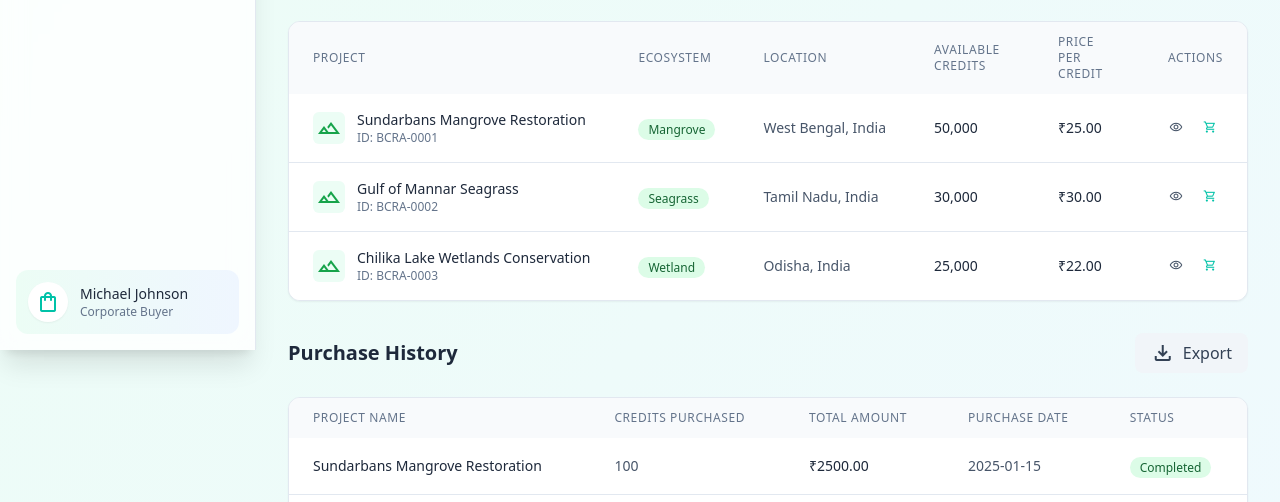
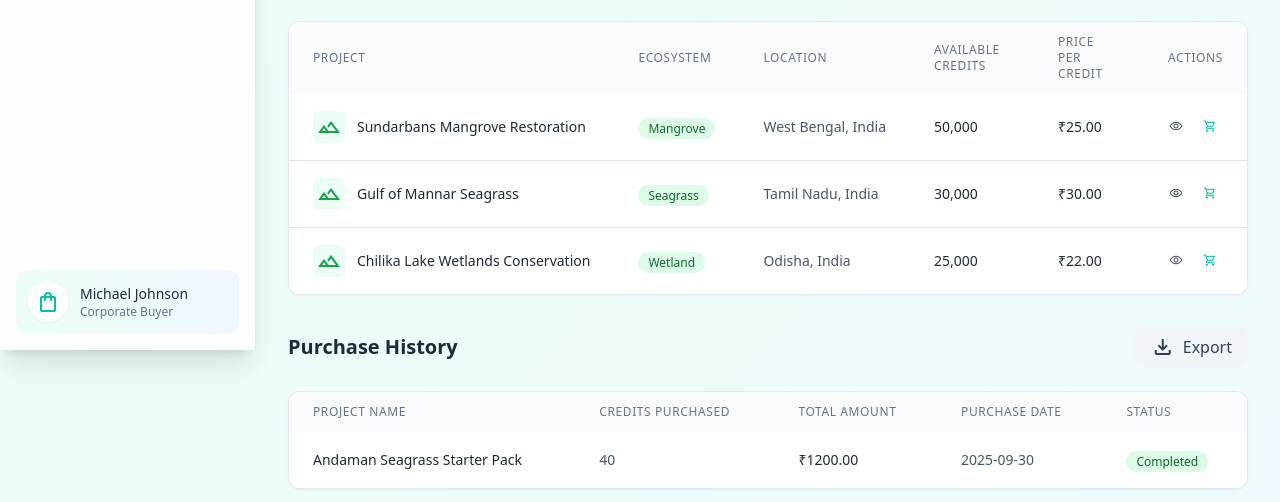
Before and after one commit to Priyanshuu00007/Blu-koin, a website: page buyer-dashboard.html in a window 1280 px wide. Shown: the part 450-952 px from the top of the page. Drawn offline with nearby package versions, Linux system fonts and the light colour scheme; sample sign-in values are in the browser's storage.

Commit message:
connected purchased items to recent purchases and buyer dashboard

```diff
--- a/buyer-dashboard.html
+++ b/buyer-dashboard.html
@@ -986,85 +986,7 @@
 
 
 
-    function populateProjectsTable() {
-
-        const tbody = document.getElementById('projectsTable');
-
-        tbody.innerHTML = '';
-
-
-
-        mockProjects.forEach(project => {
-
-            const row = document.createElement('tr');
-
-            row.className = 'hover:bg-slate-50 transition-colors';
-
-            row.innerHTML = `
-
-                <td class="px-6 py-4 whitespace-nowrap">
-
-                    <div class="flex items-center">
-
-                        <div class="w-8 h-8 rounded-md bg-[#ECFDF5] flex items-center justify-center text-[#16A34A] mr-3">
-
-                            <span class="material-symbols-outlined">landscape</span>
-
-                        </div>
-
-                        <div>
-
-                            <p class="text-sm font-medium text-slate-800">${project.name}</p>
-
-                            <p class="text-xs text-slate-500">ID: BCRA-${project.id.toString().padStart(4, '0')}</p>
-
-                        </div>
-
-                    </div>
-
-                </td>
-
-                <td class="px-6 py-4 whitespace-nowrap">
-
-                    <span class="px-2.5 py-0.5 rounded-full text-xs font-medium bg-green-100 text-green-800">${project.ecosystem}</span>
-
-                </td>
-
-                <td class="px-6 py-4 whitespace-nowrap text-sm text-slate-600">${project.location}</td>
-
-                <td class="px-6 py-4 whitespace-nowrap text-sm font-medium text-slate-800">${project.availableCredits.toLocaleString()}</td>
-
-                <td class="px-6 py-4 whitespace-nowrap text-sm font-medium text-slate-800">₹${project.pricePerCredit.toFixed(2)}</td>
-
-                <td class="px-6 py-4 whitespace-nowrap text-right text-sm font-medium">
-
-                    <div class="flex justify-end space-x-2">
-
-                        <button onclick="viewProject(${project.id})" class="p-1.5 rounded-md text-slate-600 hover:bg-slate-100">
-
-                            <span class="material-symbols-outlined text-sm">visibility</span>
-
-                        </button>
-
-                        <button onclick="purchaseCredits(${project.id})" class="p-1.5 rounded-md text-[#00C2A8] hover:bg-[#ECFDF5]">
-
-                            <span class="material-symbols-outlined text-sm">shopping_cart</span>
-
-                        </button>
-
-                    </div>
-
-                </td>
-
-            `;
-
-            tbody.appendChild(row);
-
-        });
-
-    }
-
-
+    function getStoredPurchases(){ try { return JSON.parse(localStorage.getItem('purchaseHistory')||'[]'); } catch { return []; } }
 
     function populatePurchaseHistory() {
 
@@ -1074,7 +996,21 @@
 
 
 
-        mockPurchaseHistory.forEach(purchase => {
+        const local = getStoredPurchases();
+
+        let recent = local;
+
+        if (!recent || recent.length === 0) {
+            recent = [{
+                projectName: 'Andaman Seagrass Starter Pack',
+                creditsPurchased: 40,
+                totalPaid: 1200.00,
+                date: new Date().toISOString().slice(0,10),
+                status: 'Completed'
+            }];
+        }
+
+        recent.forEach(purchase => {
 
             const row = document.createElement('tr');
 
@@ -1086,16 +1022,74 @@
 
                 <td class="px-6 py-4 whitespace-nowrap text-sm text-slate-600">${purchase.creditsPurchased}</td>
 
-                <td class="px-6 py-4 whitespace-nowrap text-sm font-medium text-slate-800">₹${purchase.totalAmount.toFixed(2)}</td>
+                <td class="px-6 py-4 whitespace-nowrap text-sm font-medium text-slate-800">₹${Number(purchase.totalPaid||0).toFixed(2)}</td>
 
-                <td class="px-6 py-4 whitespace-nowrap text-sm text-slate-600">${purchase.purchaseDate}</td>
+                <td class="px-6 py-4 whitespace-nowrap text-sm text-slate-600">${purchase.date}</td>
 
                 <td class="px-6 py-4 whitespace-nowrap">
 
-                    <span class="px-2.5 py-0.5 rounded-full text-xs font-medium bg-green-100 text-green-800">${purchase.status}</span>
+                    <span class="px-2.5 py-0.5 rounded-full text-xs font-medium bg-green-100 text-green-800">${purchase.status||'Completed'}</span>
 
                 </td>
 
+            `;
+
+            tbody.appendChild(row);
+
+        });
+
+        // If a new purchase just happened, show a quick toast
+        const just = localStorage.getItem('purchaseJustMade');
+        if (just) {
+            localStorage.removeItem('purchaseJustMade');
+            console.log(`New purchase recorded: ${just}`);
+        }
+
+    }
+
+
+
+    function populateProjectsTable() {
+
+        const tbody = document.getElementById('projectsTable');
+
+        if (!tbody) return;
+
+        tbody.innerHTML = '';
+
+        mockProjects.forEach(project => {
+
+            const row = document.createElement('tr');
+
+            row.className = 'hover:bg-slate-50 transition-colors';
+
+            row.innerHTML = `
+                <td class="px-6 py-4 whitespace-nowrap">
+                    <div class="flex items-center">
+                        <div class="w-8 h-8 rounded-md bg-[#ECFDF5] flex items-center justify-center text-[#16A34A] mr-3">
+                            <span class="material-symbols-outlined">landscape</span>
+                        </div>
+                        <div>
+                            <p class="text-sm font-medium text-slate-800">${project.name}</p>
+                        </div>
+                    </div>
+                </td>
+                <td class="px-6 py-4 whitespace-nowrap">
+                    <span class="px-2.5 py-0.5 rounded-full text-xs font-medium bg-green-100 text-green-800">${project.ecosystem}</span>
+                </td>
+                <td class="px-6 py-4 whitespace-nowrap text-sm text-slate-600">${project.location}</td>
+                <td class="px-6 py-4 whitespace-nowrap text-sm font-medium text-slate-800">${project.availableCredits.toLocaleString()}</td>
+                <td class="px-6 py-4 whitespace-nowrap text-sm font-medium text-slate-800">₹${project.pricePerCredit.toFixed(2)}</td>
+                <td class="px-6 py-4 whitespace-nowrap text-right text-sm font-medium">
+                    <div class="flex justify-end space-x-2">
+                        <button class="p-1.5 rounded-md text-slate-600 hover:bg-slate-100" onclick="viewProject(${project.id})">
+                            <span class="material-symbols-outlined text-sm">visibility</span>
+                        </button>
+                        <button class="p-1.5 rounded-md text-[#00C2A8] hover:bg-[#ECFDF5]" onclick="purchaseCredits(${project.id})">
+                            <span class="material-symbols-outlined text-sm">shopping_cart</span>
+                        </button>
+                    </div>
+                </td>
             `;
 
             tbody.appendChild(row);
```
Also changed, not shown: marketplace.html (+30 -3 lines).
